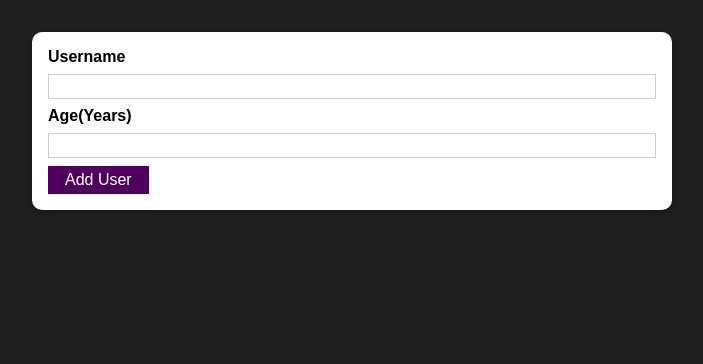
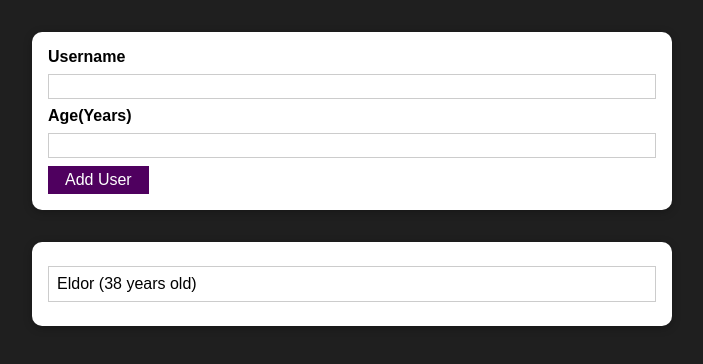
Before and after one commit to Eldor-dev/A-Complete-Practice-Project, a React (Create React App) app: page / in a window 1280 px wide. Shown: the top 364 px of the page, without its empty margins (288-991 px from the left). Built offline with nearby package versions, Linux system fonts and the light colour scheme.

Commit message:
Adding Users List Component

```diff
--- a/src/App.js
+++ b/src/App.js
@@ -1,10 +1,20 @@
-import React from "react";
+import React, { useState } from "react";
 import AddUser from "./components/Users/AddUser";
+import UsersList from "./components/Users/UsersList";
 
 function App() {
+  const [users, setUsers] = useState([
+    { userName: "Eldor", age: "38", id: "g1" },
+  ]);
+
+  const addUserHandler = (user) => {
+    setUsers((prevUsers) => [user, ...prevUsers]);
+  };
+
   return (
     <div>
-      <AddUser />
+      <AddUser onAddUser={addUserHandler} />
+      <UsersList users={users} />
     </div>
   );
 }
--- a/src/components/Users/AddUser.js
+++ b/src/components/Users/AddUser.js
@@ -3,7 +3,7 @@
 import Button from "../UI/Button";
 import classes from "./AddUser.module.css";
 
-const AddUser = () => {
+const AddUser = (props) => {
   const [enteredUsername, setEnteredUsername] = useState("");
   const [enteredAge, setEnteredAge] = useState("");
 
@@ -24,7 +24,14 @@
     if (+enteredAge < 1) {
       return;
     }
-    console.log(enteredAge, enteredUsername);
+
+    const user = {
+      userName: enteredUsername,
+      age: enteredAge,
+      id: Math.random().toString(),
+    };
+    props.onAddUser(user);
+
     setEnteredUsername("");
     setEnteredAge("");
   };
--- /dev/null
+++ b/src/components/Users/UsersList.js
@@ -0,0 +1,18 @@
+import Card from "./../UI/Card";
+import classes from "./UsersList.module.css";
+
+const UsersList = (props) => {
+  return (
+    <Card className={classes.users}>
+      <ul>
+        {props.users.map((user) => (
+          <li key={user.id}>
+            {user.userName} ({user.age} years old)
+          </li>
+        ))}
+      </ul>
+    </Card>
+  );
+};
+
+export default UsersList;
--- /dev/null
+++ b/src/components/Users/UsersList.module.css
@@ -0,0 +1,16 @@
+.users {
+    margin: 2rem auto;
+    width: 90%;
+    max-width: 40rem;
+  }
+
+  .users ul {
+    list-style: none;
+    padding: 1rem;
+  }
+
+  .users li {
+    border: 1px solid #ccc;
+    margin: 0.5rem 0;
+    padding: 0.5rem;
+  }
```
